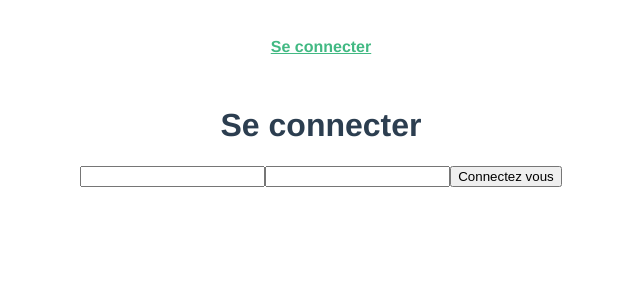
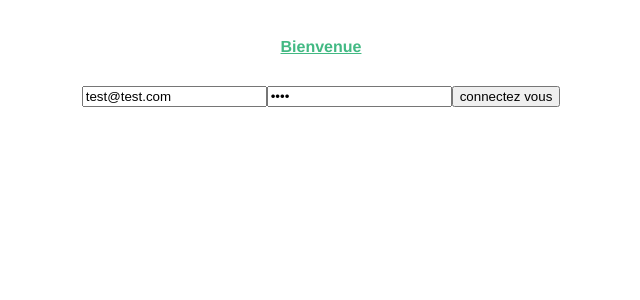
Before and after one commit to StephDM06/reseau-social, a Vue app: page /login in a window 1280 px wide. Shown: the top 300 px of the page, without its empty margins (319-959 px from the left). Built offline with nearby package versions, Linux system fonts and the light colour scheme.

Commit message:
mardin matin erreur 401 OK

```diff
--- a/src/App.vue
+++ b/src/App.vue
@@ -1,7 +1,6 @@
 <template>
   <nav>
-
-    <router-link to="/login">Se connecter</router-link>
+    <router-link to="/login">Bienvenue</router-link>
   </nav>
   <router-view />
 </template>
--- a/src/components/LoginForm.vue
+++ /dev/null
@@ -1,41 +0,0 @@
-<template>
-    <form @submit.prevent="submit()">
-        <input type="email" v-model="email">
-        <input type="password" v-model="password">
-        <button type="submit">Connectez vous</button>
-    </form>
-</template>
-
-
-<script>
-const LoginForm = {
-    data () {
-
-    return {
-      email: "",
-      password: "",
-
-    };
-  },
-
-
-  methods: {
-    submit() {
-
-
-      }
-    },
-  }
-
-
-
-export default LoginForm;
-
-</script>
-
-
-
-
-<style>
-
-</style>
--- a/src/views/Authentication.vue
+++ b/src/views/Authentication.vue
@@ -1,35 +1,46 @@
 <template>
-  <div>
-    <h1>Se connecter</h1>
-    <LoginForm @submit="login" />
-  </div>
+  <form @submit.prevent>
+    <input type="email" v-model="authentif.email" />
+    <input type="password" v-model="authentif.password" />
+    <input type="submit" @click="validation" value="connectez vous" />
+  </form>
 </template>
 
 <script>
-import LoginForm from "@/components/LoginForm.vue";
 
-const Authentication = {
+
+const LoginForm = {
   data() {
     return {
-      user: {},
+      authentif: {
+        email: "test@test.com",
+        password: "test",
+      },
     };
   },
 
+  methods: {
+    validation() {
+      this.connexion();
+    },
+    async connexion() {
 
-
-  methods: {
-  async login() {
-      this.users = { email, password };
-      await fetch ("https://snapi-coyote.osc-fr1.scalingo.io/")
+      const response = await fetch(
+        "https://snapi-coyote.osc-fr1.scalingo.io/login",
+        {
+          method: "POST",
+          body: JSON.stringify(this.authentif),
+          headers: {
+            "Content-Type": "application/json",
+          },
+        }
+      );
+      console.log(response, "test");
     },
-  },
-
-
-  components: {
-    LoginForm,
   },
 };
 
-/* PARTIE AUTHENTIFICATION VALIDE */
-export default Authentication;
+export default LoginForm;
 </script>
+
+<style></style>
```
